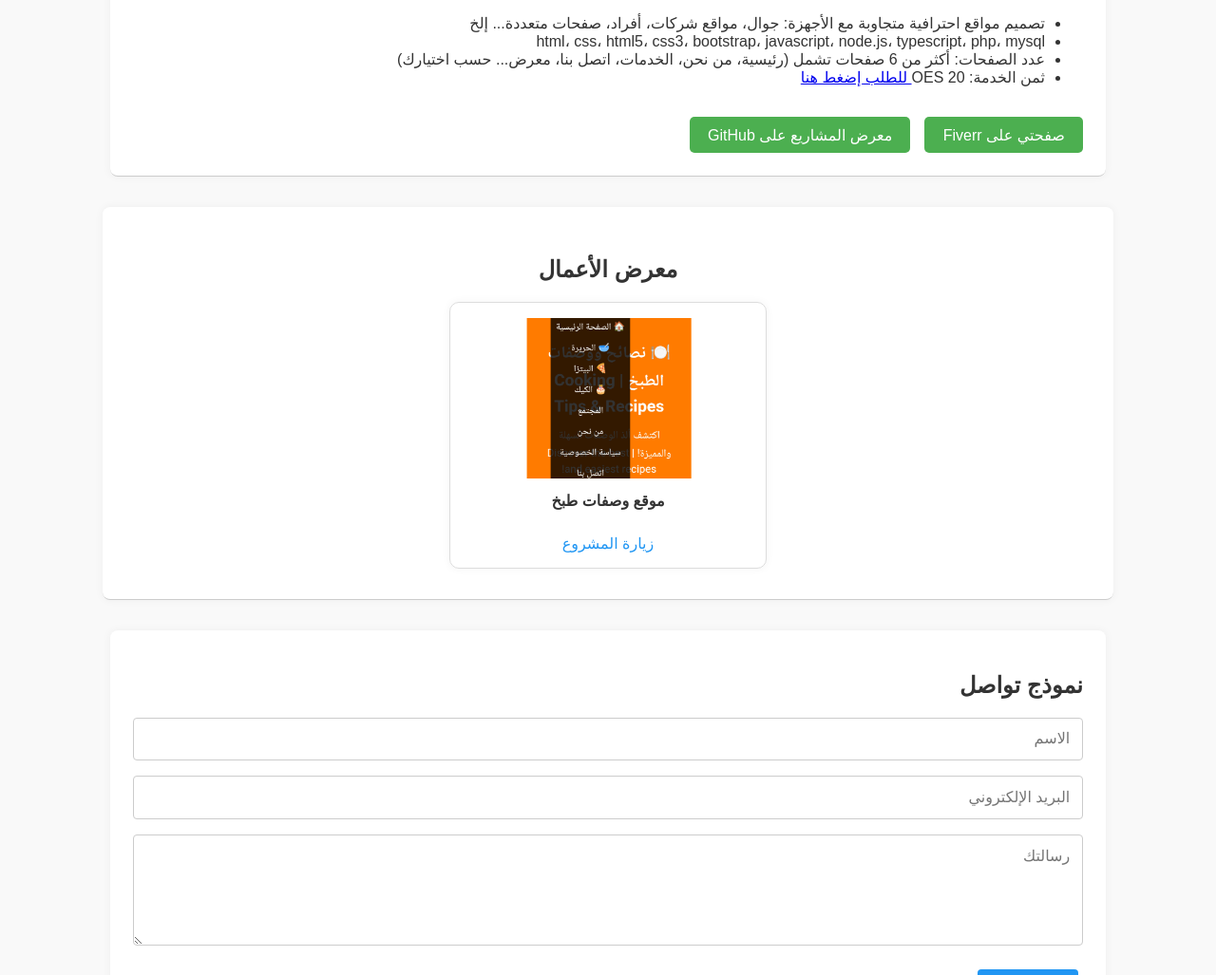
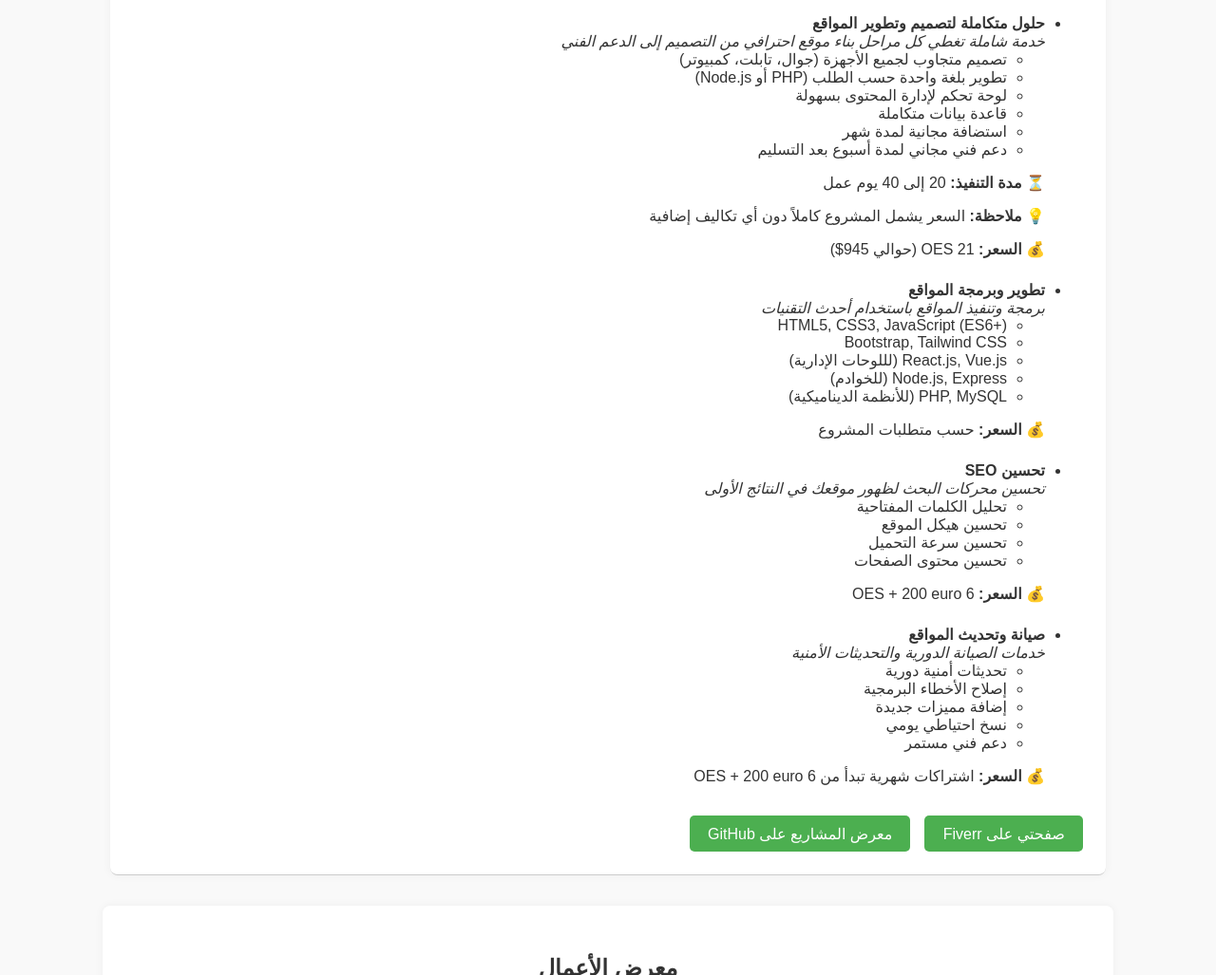
Before and after one commit to Soufianeelgh/Portfolio-, a plain HTML site: page index.html in a window 1280 px wide. Shown: the part 380-1407 px from the top of the page at 95% size. Drawn offline with Linux system fonts and the light colour scheme.

Commit message:
Update index.html
edit services

```diff
--- a/index.html
+++ b/index.html
@@ -252,11 +252,58 @@
         servicesTitle: "خدماتي",
         portfolioTitle: "معرض الأعمال",
         services: [
-          "تصميم مواقع احترافية متجاوبة مع الأجهزة: جوال، مواقع شركات، أفراد، صفحات متعددة... إلخ",
-          "html، css، html5، css3، bootstrap، javascript، node.js، typescript، php، mysql",
-          "عدد الصفحات: أكثر من 6 صفحات تشمل (رئيسية، من نحن، الخدمات، اتصل بنا، معرض... حسب اختيارك)",
-          "ثمن الخدمة: 20 OES"
-        ],
+  {
+    title: "حلول متكاملة لتصميم وتطوير المواقع",
+    description: "خدمة شاملة تغطي كل مراحل بناء موقع احترافي من التصميم إلى الدعم الفني",
+    details: [
+      "تصميم متجاوب لجميع الأجهزة (جوال، تابلت، كمبيوتر)",
+      "تطوير بلغة واحدة حسب الطلب (PHP أو Node.js)",
+      "لوحة تحكم لإدارة المحتوى بسهولة",
+      "قاعدة بيانات متكاملة",
+      "استضافة مجانية لمدة شهر",
+      "دعم فني مجاني لمدة أسبوع بعد التسليم"
+    ],
+    duration: "20 إلى 40 يوم عمل",
+    note: "السعر يشمل المشروع كاملاً دون أي تكاليف إضافية",
+    price: "21 OES (حوالي 945$)"
+  },
+  {
+    title: "تطوير وبرمجة المواقع",
+    description: "برمجة وتنفيذ المواقع باستخدام أحدث التقنيات",
+    technologies: [
+      "HTML5, CSS3, JavaScript (ES6+)",
+      "Bootstrap, Tailwind CSS",
+      "React.js, Vue.js (لللوحات الإدارية)",
+      "Node.js, Express (للخوادم)",
+      "PHP, MySQL (للأنظمة الديناميكية)"
+    ],
+    price: "حسب متطلبات المشروع"
+  },
+  {
+    title: "تحسين SEO",
+    description: "تحسين محركات البحث لظهور موقعك في النتائج الأولى",
+    features: [
+      "تحليل الكلمات المفتاحية",
+      "تحسين هيكل الموقع",
+      "تحسين سرعة التحميل",
+      "تحسين محتوى الصفحات"
+    ],
+    price: "6 OES + 200 euro"
+  },
+  {
+    title: "صيانة وتحديث المواقع",
+    description: "خدمات الصيانة الدورية والتحديثات الأمنية",
+    includes: [
+      "تحديثات أمنية دورية",
+      "إصلاح الأخطاء البرمجية",
+      "إضافة مميزات جديدة",
+      "نسخ احتياطي يومي",
+      "دعم فني مستمر"
+    ],
+    price: "اشتراكات شهرية تبدأ من 6 OES + 200 euro"
+  }
+],
+
         links: {
           fiverr: "صفحتي على Fiverr",
           github: "معرض المشاريع على GitHub",
@@ -331,10 +378,25 @@
       DOM.servicesTitle.textContent = servicesTitle;
       DOM.portfolioTitle.textContent = portfolioTitle;
 
-      DOM.servicesList.innerHTML = services.map((service, index) =>
-        `<li>${service}${index === services.length - 1 ?
-          `<a href="https://fiverr.com/yourusername" target="_blank" rel="noopener noreferrer"> ${links.order}</a>` : ''}</li>`
-      ).join('');
+     DOM.servicesList.innerHTML = Array.isArray(services) && typeof services[0] === 'object'
+  ? services.map(service => `
+      <li style="margin-bottom: 1.5em;">
+        <strong>${service.title}</strong><br>
+        <em>${service.description}</em>
+        ${service.details ? `<ul>${service.details.map(d => `<li>${d}</li>`).join('')}</ul>` : ''}
+        ${service.technologies ? `<ul>${service.technologies.map(t => `<li>${t}</li>`).join('')}</ul>` : ''}
+        ${service.features ? `<ul>${service.features.map(f => `<li>${f}</li>`).join('')}</ul>` : ''}
+        ${service.includes ? `<ul>${service.includes.map(i => `<li>${i}</li>`).join('')}</ul>` : ''}
+        ${service.duration ? `<p>⏳ <strong>مدة التنفيذ:</strong> ${service.duration}</p>` : ''}
+        ${service.note ? `<p>💡 <strong>ملاحظة:</strong> ${service.note}</p>` : ''}
+        <p>💰 <strong>السعر:</strong> ${service.price}</p>
+      </li>
+    `).join('')
+  : services.map((service, index) =>
+      `<li>${service}${index === services.length - 1 ?
+        `<a href="https://fiverr.com/yourusername" target="_blank" rel="noopener noreferrer"> ${links.order}</a>` : ''}</li>`
+    ).join('');
+
 
       DOM.fiverrLink.textContent = links.fiverr;
       DOM.githubLink.textContent = links.github;
```
